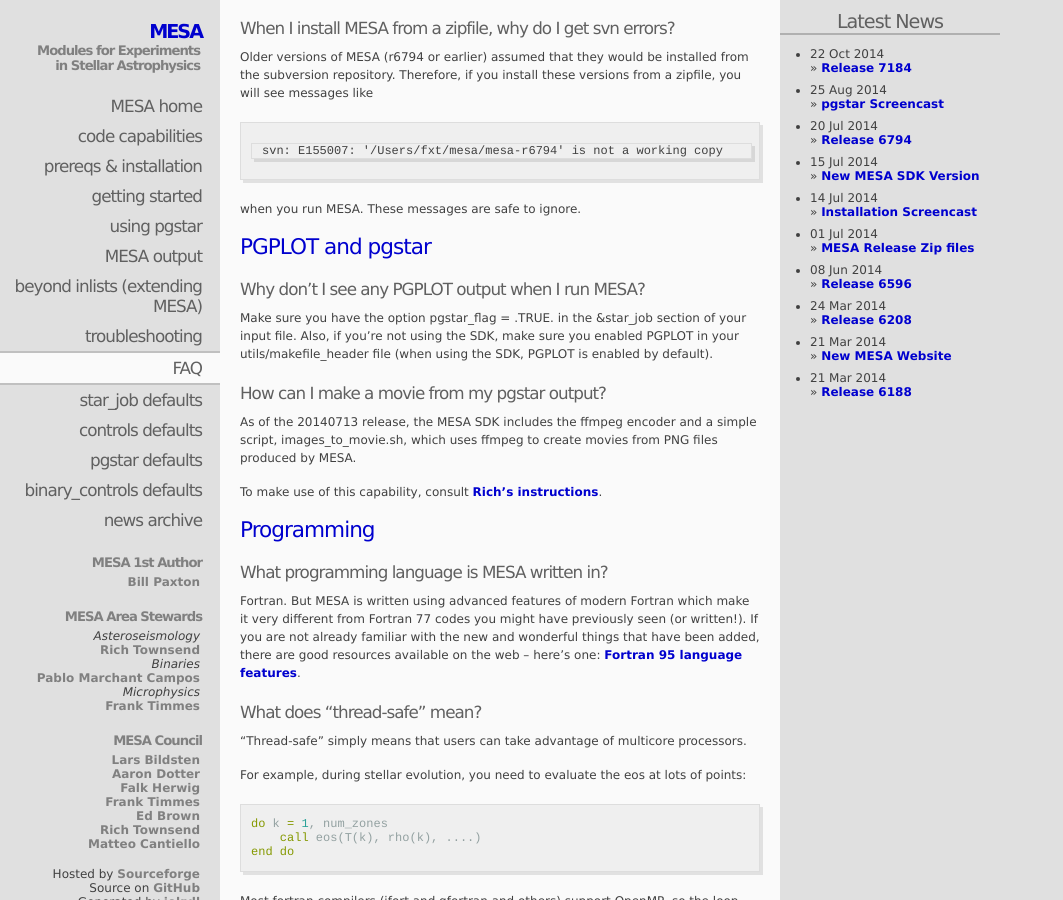
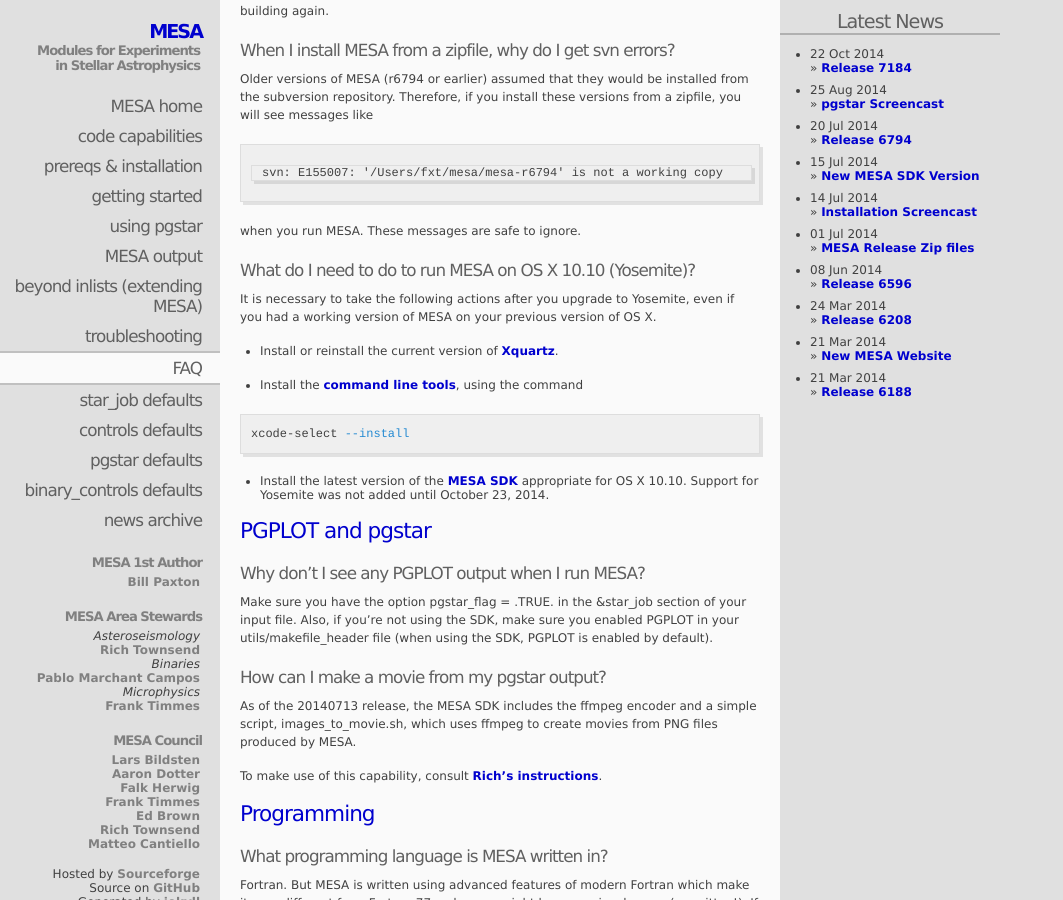
Before and after one commit to MESAHub/mesa-website, a Jekyll site: the page built from 08-faq.markdown, in a window 1280 px wide and 900 px high, scrolled down 3654 px. Shown: the whole window, without its empty margins (0-1063 px from the left). Built offline with Jekyll 4.4.1, drawn with Linux system fonts in a browser that asks for light colours; Markdown is read by kramdown in place of the engine named in the settings; some of the changed text lies outside the part shown.

Commit message:
FAQ for MESA on Yosemite

```diff
--- a/08-faq.markdown
+++ b/08-faq.markdown
@@ -78,6 +78,29 @@
     svn: E155007: '/Users/fxt/mesa/mesa-r6794' is not a working copy
 
 when you run MESA.  These messages are safe to ignore.
+
+<a id="yosemite"></a>
+## What do I need to do to run MESA on OS X 10.10 (Yosemite)?
+
+It is necessary to take the following actions after you upgrade to
+Yosemite, even if you had a working version of MESA on your previous
+version of OS X.
+
+* Install or reinstall the current version of [Xquartz][xquartz].
+
+* Install the [command line tools][clt], using the command
+
+{% highlight bash %}
+xcode-select --install
+{% endhighlight %}
+
+* Install the latest version of the [MESA SDK][sdkosx] appropriate for
+OS X 10.10.  Support for Yosemite was not added until October 23,
+2014.
+
+[xquartz]:http://xquartz.macosforge.org/landing/
+[clt]:https://developer.apple.com/library/ios/technotes/tn2339/_index.html#//apple_ref/doc/uid/DTS40014588-CH1-WHAT_IS_THE_COMMAND_LINE_TOOLS_PACKAGE_
+[sdkosx]:http://www.astro.wisc.edu/~townsend/static.php?ref=mesasdk#Mac_OS_X
 
 # PGPLOT and pgstar
 
```
